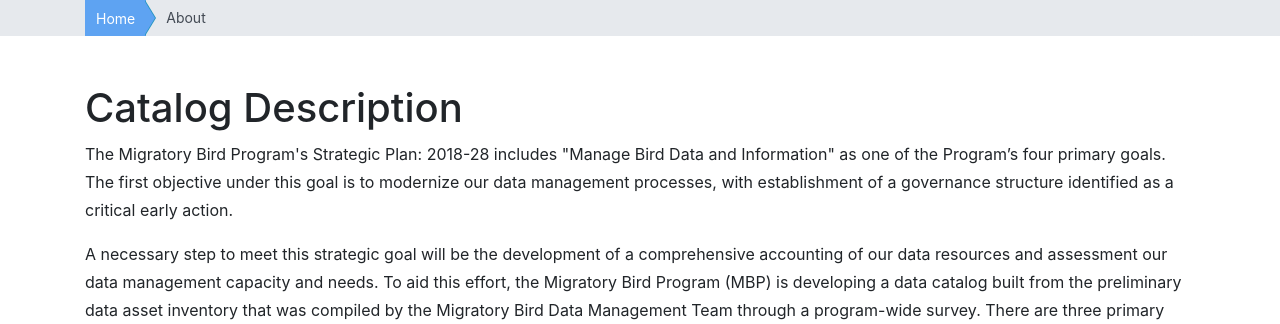
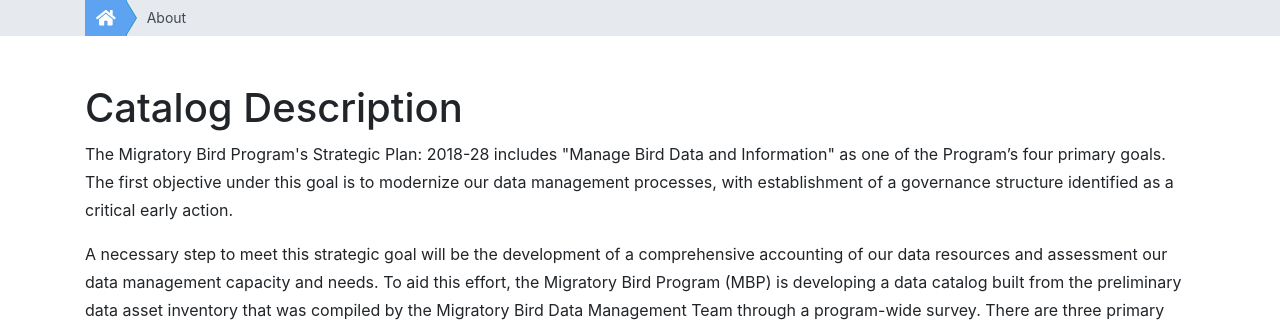
Before and after one commit to thoufer/mbp-metadatacatalog, a Django app: page /about/ in a window 1280 px wide. Shown: the part 110-434 px from the top of the page. Run offline with Django 3.2, Linux system fonts and the light colour scheme; some libraries are stand-ins or nearby versions.

Commit message:
Breadcrumb navigation updates.
* Home link was changed to glyphicon
* the link for home was moved to the base template, and removed from all
successive templates.  Better implementation of DRY.

```diff
--- a/asset/templates/About.html
+++ b/asset/templates/About.html
@@ -1,7 +1,6 @@
 {% extends 'base.html' %}
 
 {% block breadcrumb %}
-  <li><a href="{% url 'asset-table-listing' %}">Home</a></li>
   <li class="active"><span>About</span></li>
 {% endblock breadcrumb %}
 
--- a/asset/templates/asset_create.html
+++ b/asset/templates/asset_create.html
@@ -4,7 +4,6 @@
 
 
 {% block breadcrumb %}
-  <li><a href="{% url 'asset-table-listing' %}">Home</a></li>
   <li class="active"><span>
       {% if object %}
         Update
--- a/asset/templates/asset_detail.html
+++ b/asset/templates/asset_detail.html
@@ -4,7 +4,6 @@
 {% endblock header %}
 
 {% block breadcrumb %}
-  <li><a href="{% url 'asset-table-listing' %}">Home</a></li>
   <li class="active"><span>Detail</span></li>
 {% endblock breadcrumb %}
 
--- a/asset/templates/asset_list2.html
+++ b/asset/templates/asset_list2.html
@@ -3,10 +3,6 @@
 {% load bootstrap4 %}
 {% load crispy_forms_tags %}
 {% load django_tables2 %}
-
-{% block breadcrumb %}
-  <li><a href="{% url 'asset-table-listing' %}">Home</a></li>
-{% endblock breadcrumb %}
 
 {% block content %}
 
--- a/templates/base.html
+++ b/templates/base.html
@@ -49,6 +49,7 @@
   <div class="container" id="breadcrumb">
   <ol class="breadcrumb breadcrumb-arrow small mb-5">
     {# https://bootsnipp.com/snippets/4O9nR #}
+      <li><a href="{% url 'asset-table-listing' %}"><i id="home-icon" class="fas fa-home"></i></a></li>
     {% block breadcrumb %}
     {% endblock breadcrumb %}
   </ol>
```
